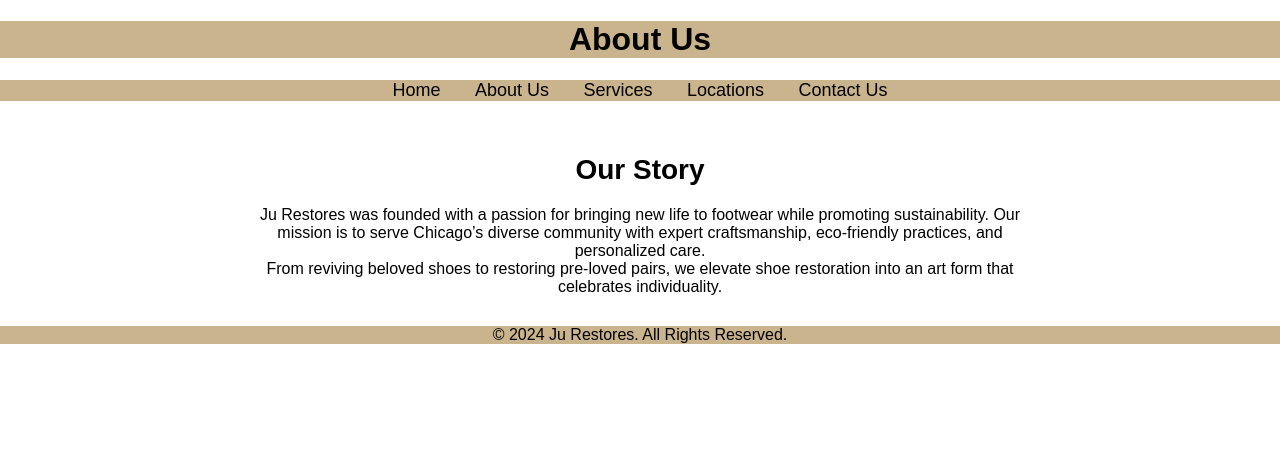
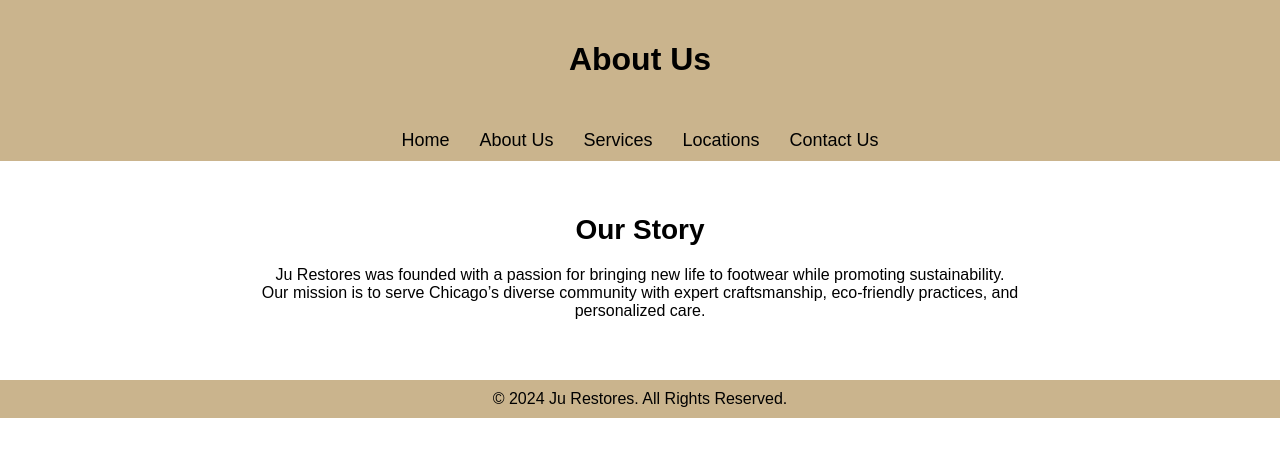
Before and after one commit to ljdeleon2/JulianProject, a plain HTML site: page about.html in a window 1280 px wide. Drawn offline with Linux system fonts and the light colour scheme.

Commit message:
Update about.html

```diff
--- a/about.html
+++ b/about.html
@@ -6,12 +6,14 @@
     <title>About Us - Ju Restores</title>
     <style>
         body { font-family: Arial, sans-serif; margin: 0; padding: 0; }
-        header, nav, footer { background-color: #cab48d; color: black; text-align: center; }
+        header { background-color: #cab48d; color: black; text-align: center; padding: 20px 0; }
+        nav { display: flex; justify-content: center; background-color: #cab48d; padding: 10px; }
         nav a { color: black; text-decoration: none; margin: 0 15px; font-size: 18px; }
         nav a:hover { text-decoration: underline; }
         section { padding: 30px; text-align: center; }
         section h2 { font-size: 28px; margin-bottom: 20px; color: black; }
         section p { font-size: 16px; color: black; max-width: 800px; margin: 0 auto; }
+        footer { text-align: center; background-color: #cab48d; color: black; padding: 10px 0; margin-top: 30px; }
     </style>
 </head>
 <body>
@@ -27,8 +29,8 @@
     </nav>
     <section>
         <h2>Our Story</h2>
-        <p>Ju Restores was founded with a passion for bringing new life to footwear while promoting sustainability. Our mission is to serve Chicago’s diverse community with expert craftsmanship, eco-friendly practices, and personalized care.</p>
-        <p>From reviving beloved shoes to restoring pre-loved pairs, we elevate shoe restoration into an art form that celebrates individuality.</p>
+        <p>Ju Restores was founded with a passion for bringing new life to footwear while promoting sustainability.</p>
+        <p>Our mission is to serve Chicago’s diverse community with expert craftsmanship, eco-friendly practices, and personalized care.</p>
     </section>
     <footer>
         &copy; 2024 Ju Restores. All Rights Reserved.
```
